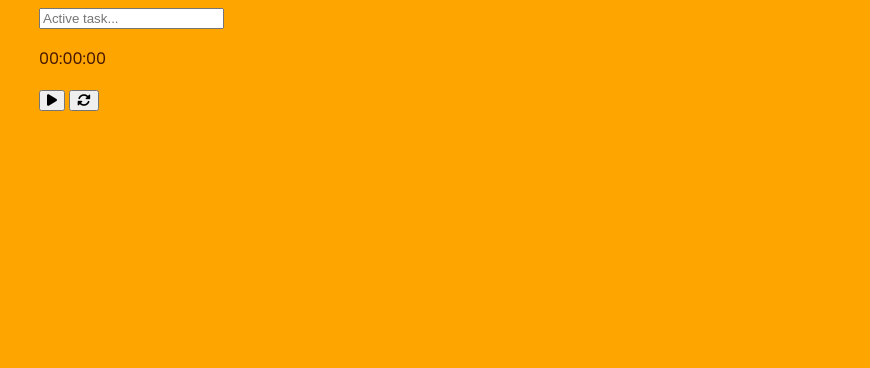
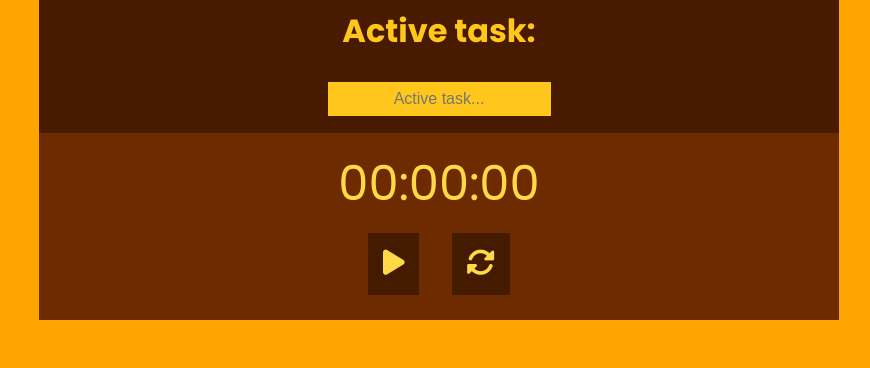
Before and after one commit to VitalikCholan/to-do-list-with-timer, a plain HTML site: page index.html in a window 1280 px wide. Shown: the part 694-1062 px from the top of the page, without its empty margins (201-1071 px from the left). Before the commit the page ends 854 px from the top, so only its background shows below. Drawn offline with Linux system fonts and the light colour scheme.

Commit message:
Added style
Added style in timer section

```diff
--- a/css/style.css
+++ b/css/style.css
@@ -25,7 +25,8 @@ body {
     grid-template-areas:
     ". lists tasks ."
     ". timer timer .";
-    margin-bottom: 3em;
+    margin: 0 2em 3em;
+    row-gap: 50px;
 }
 
 .lists {
@@ -266,3 +267,62 @@ form {
 .timer {
     grid-area: timer;
 }
+
+.timer-header {
+    background-color: #481a00;
+    color: #ffc71b;
+    border: 1px solid #481a00;
+    display: flex;
+    flex-direction: column;
+    padding-bottom: 1em;
+}
+
+.timer-title {
+    text-align: center;
+    font-size: 2rem;
+}
+
+.active-task {
+    margin: 0 auto;
+    font-size: 1rem;
+    background-color: #ffc71b;
+    border: none;
+    outline: none;
+    padding: 0.5em;
+    text-align: center;
+}
+
+.active-task:focus::placeholder {
+    opacity: 0.5;
+}
+
+.timer-body {
+    background-color: #6F2B00;
+    color: #ffda46;
+    border: 1px solid #6F2B00;
+    display: flex;
+    flex-direction: column;
+    padding-bottom: 1em;
+}
+
+.timer-numbers {
+    text-align: center;
+    font-size: 3rem;
+    margin-top: 0.3em;
+    margin-bottom: 0.1em;
+}
+
+.timer-btn {
+    text-align: center;
+    padding: 0.5em;
+}
+
+.timer-btn button {
+    background-color: #451B00;
+    padding: 0.5em;
+    margin: 0 0.5em;
+    color: currentColor;
+    border: none;
+    font-size: 1.8rem;
+    cursor: pointer;
+}
--- a/index.html
+++ b/index.html
@@ -82,7 +82,7 @@
                 <div class="timer-body">
                     <p class="timer-numbers">00:00:00</p>
 
-                    <div class="buttons">
+                    <div class="timer-btn">
                         <button class="startStopBtn"><i class="fa-solid fa-play"></i></button>
                         <button class="resetBtn"><i class="fa-solid fa-rotate"></i></button>
                     </div>
```
